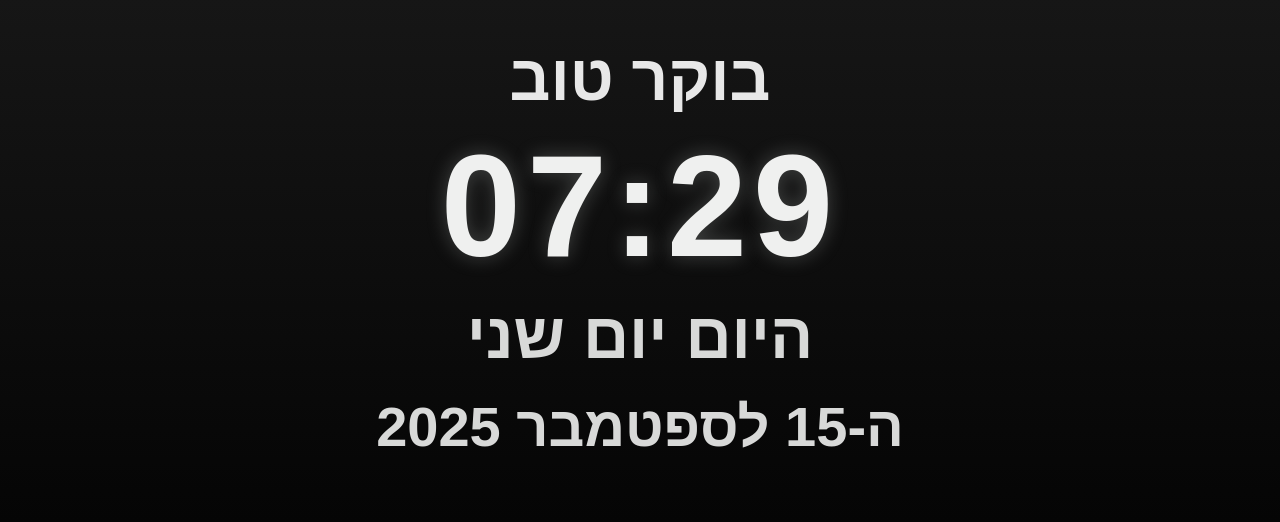
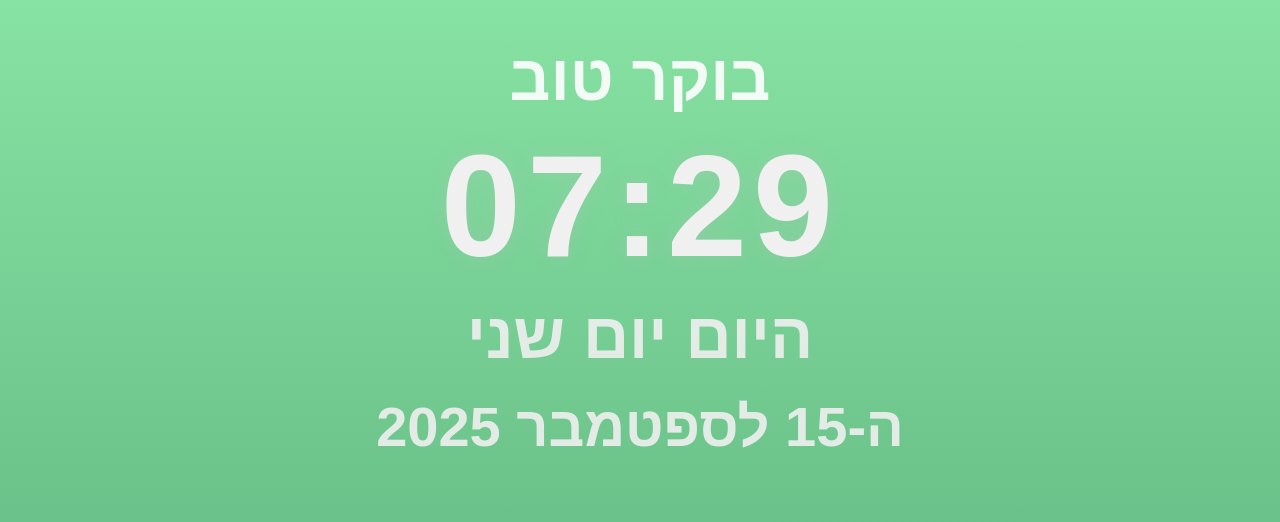
Before and after one commit to slimShaders/smart-display, a plain HTML site: page src/index.html in a window 1280 px wide. Shown: the part 124-646 px from the top of the page. Drawn offline with Linux system fonts and the light colour scheme.

Commit message:
updated color

```diff
--- a/src/style.css
+++ b/src/style.css
@@ -10,7 +10,7 @@
 
 body {
     font-family: 'Arial', 'Helvetica', sans-serif;
-    background: linear-gradient(to bottom, #1a1a1a, #000000);
+    background: linear-gradient(to bottom, #8deaa9, #63b882);
     color: var(--accent-color);
     height: 100vh;
     width: 100vw;
```
